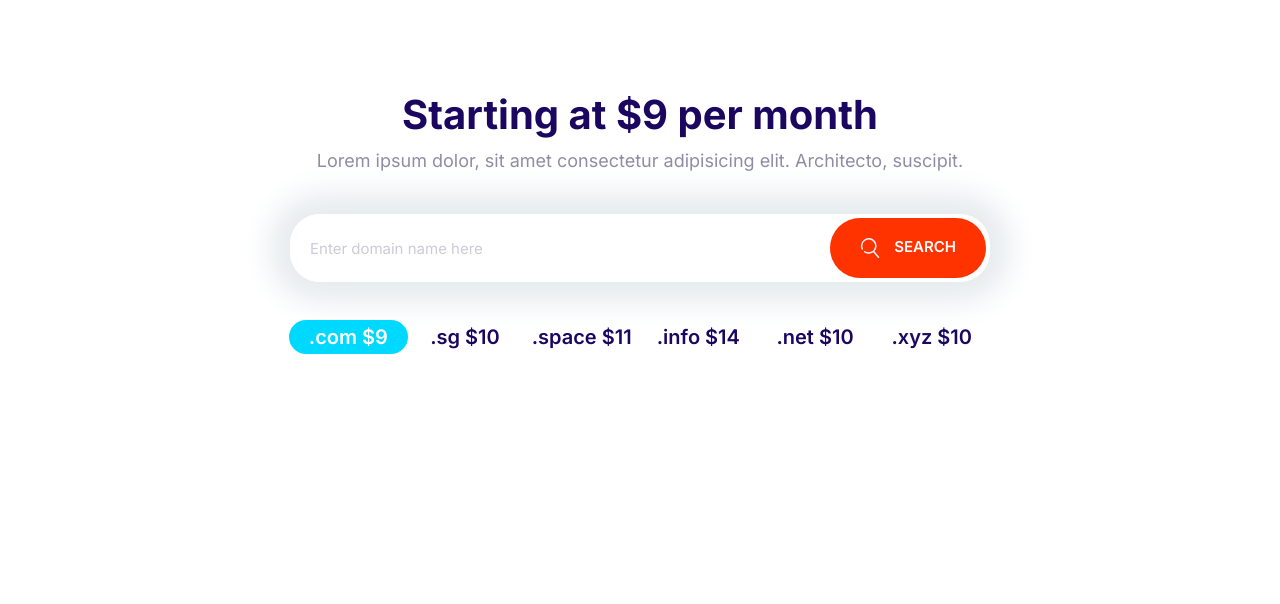
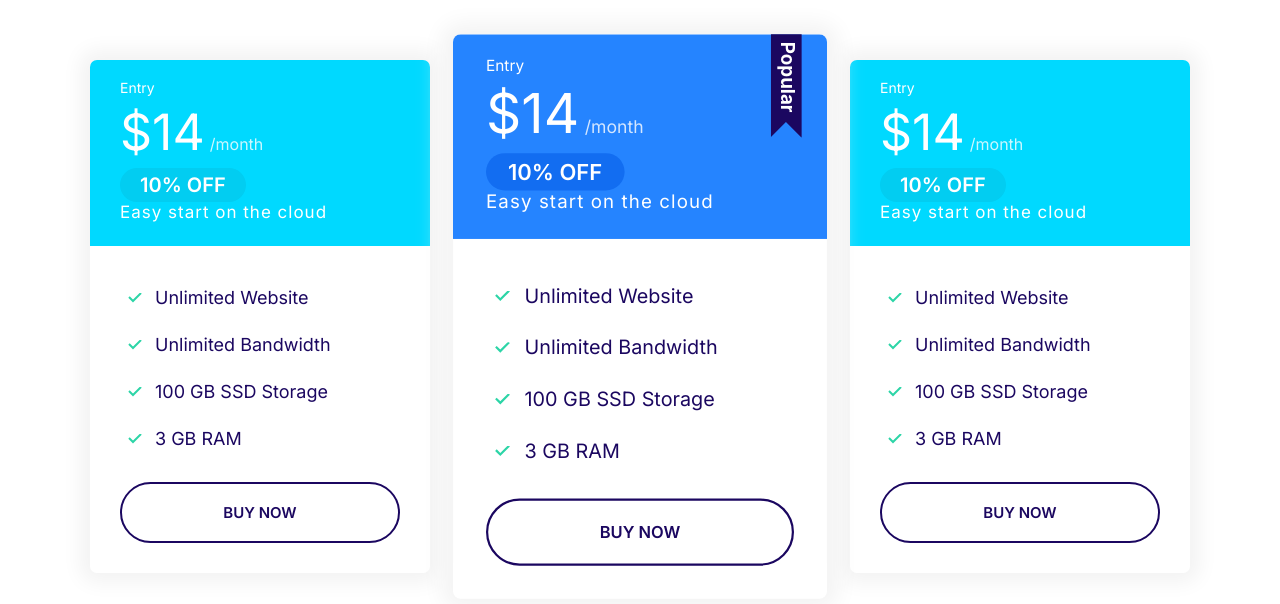
Before and after one commit to RickE2024/rickify, a plain HTML site: page index.html in a window 1280 px wide. Drawn offline with Linux system fonts and the light colour scheme.

Commit message:
Build the plan block

```diff
--- a/css/styles.css
+++ b/css/styles.css
@@ -328,11 +328,18 @@ a {
   color: #fff;
 }
 
+.card--primary .badge--primary {
+  background: #126df1;
+}
 .card--secondary .badge--secondary {
   background: #02cdf1;
 }
 
 /* Plans */
+.plan {
+  transition: transform 0.2s ease-in-out;
+}
+
 .plan__name {
   color: #fff;
   margin: 0;
@@ -362,6 +369,10 @@ a {
   margin-bottom: 2rem;
 }
 
+.plan--popular {
+  transform: scale(1.1);
+}
+
 .plan--popular .card__header {
   position: relative;
 }
@@ -373,6 +384,13 @@ a {
   position: absolute;
   top: -6px;
   right: 5%;
+}
+
+.plan:hover {
+  transform: scale(1.05);
+}
+.plan--popular:hover {
+  transform: scale(1.15);
 }
 
 @media screen and (min-width: 1024px) {
@@ -726,3 +744,13 @@ a {
     grid-template-columns: repeat(auto-fit, minmax(10rem, 1fr));
   }
 }
+
+/* Plan Block */
+.block-plans .grid {
+  gap: 8rem 4rem;
+}
+
+.block-plans .card {
+  max-width: 500px;
+  margin: 0 auto;
+}
--- a/index.html
+++ b/index.html
@@ -13,35 +13,69 @@
     <link rel="stylesheet" href="css/styles.css" />
   </head>
   <body>
-    <section class="block container block-domain">
-      <header class="block__header">
-        <h2>Starting at $9 per month</h2>
-        <p>
-          Lorem ipsum dolor, sit amet consectetur adipisicing elit. Architecto,
-          suscipit.
-        </p>
-      </header>
-      <div class="input-group">
-        <input
-          type="text"
-          class="input"
-          placeholder="Enter domain name here "
-        />
-        <button class="btn btn--accent">
-          <svg class="icon icon--white">
-            <use xlink:href="images/sprite.svg#search"></use>
-          </svg>
-          Search
-        </button>
+    <section class="block container block-plans">
+      <div class="grid grid--1x3">
+        <div class="plan">
+          <div class="card card--secondary">
+            <header class="card__header">
+              <h3 class="plan__name">Entry</h3>
+              <span class="plan__price">$14</span>
+              <span class="plan__billing-cycle">/month</span>
+              <span class="badge badge--secondary badge-small">10% OFF</span>
+              <span class="plan__description">Easy start on the cloud</span>
+            </header>
+            <div class="card__body">
+              <ul class="list list--tick">
+                <li class="list__item">Unlimited Website</li>
+                <li class="list__item">Unlimited Bandwidth</li>
+                <li class="list__item">100 GB SSD Storage</li>
+                <li class="list__item">3 GB RAM</li>
+              </ul>
+              <button class="btn btn--outline btn--block">Buy Now</button>
+            </div>
+          </div>
+        </div>
+        <div class="plan plan--popular">
+          <div class="card card--primary">
+            <header class="card__header">
+              <h3 class="plan__name">Entry</h3>
+              <span class="plan__price">$14</span>
+              <span class="plan__billing-cycle">/month</span>
+              <span class="badge badge--primary badge-small">10% OFF</span>
+              <span class="plan__description">Easy start on the cloud</span>
+            </header>
+            <div class="card__body">
+              <ul class="list list--tick">
+                <li class="list__item">Unlimited Website</li>
+                <li class="list__item">Unlimited Bandwidth</li>
+                <li class="list__item">100 GB SSD Storage</li>
+                <li class="list__item">3 GB RAM</li>
+              </ul>
+              <button class="btn btn--outline btn--block">Buy Now</button>
+            </div>
+          </div>
+        </div>
+        <div class="plan">
+          <div class="card card--secondary">
+            <header class="card__header">
+              <h3 class="plan__name">Entry</h3>
+              <span class="plan__price">$14</span>
+              <span class="plan__billing-cycle">/month</span>
+              <span class="badge badge--secondary badge-small">10% OFF</span>
+              <span class="plan__description">Easy start on the cloud</span>
+            </header>
+            <div class="card__body">
+              <ul class="list list--tick">
+                <li class="list__item">Unlimited Website</li>
+                <li class="list__item">Unlimited Bandwidth</li>
+                <li class="list__item">100 GB SSD Storage</li>
+                <li class="list__item">3 GB RAM</li>
+              </ul>
+              <button class="btn btn--outline btn--block">Buy Now</button>
+            </div>
+          </div>
+        </div>
       </div>
-      <ul class="list block-domain__prices">
-        <li><span class="badge badge--secondary">.com $9</span></li>
-        <li>.sg $10</li>
-        <li>.space $11</li>
-        <li>.info $14</li>
-        <li>.net $10</li>
-        <li>.xyz $10</li>
-      </ul>
     </section>
     <script src="js/main.js"></script>
   </body>
```
Also changed, not shown: component/plan.html (+0 -2 lines), component/planblock.html (added, +64 -0 lines).
